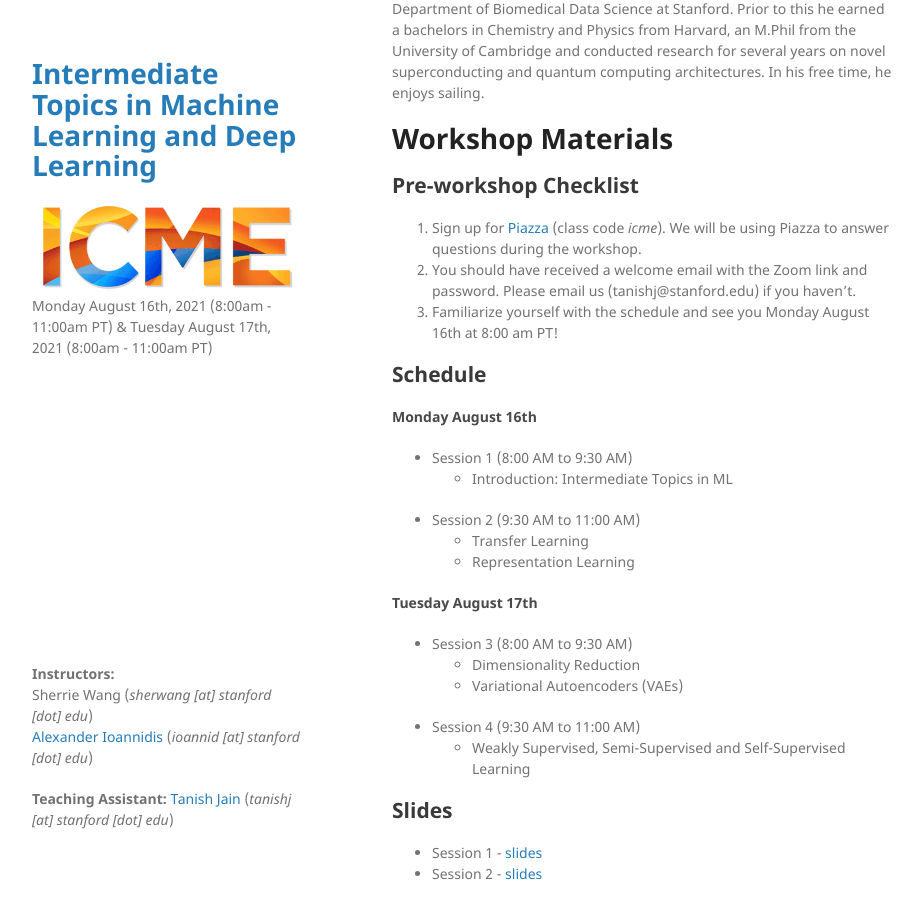
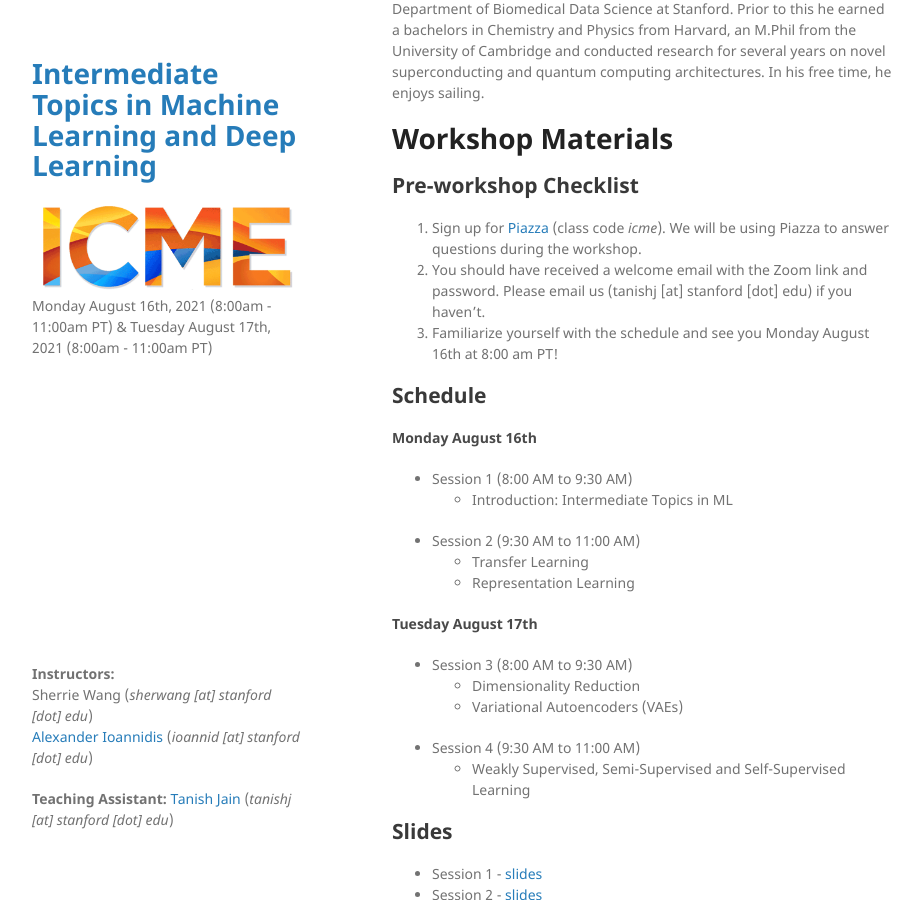
Before and after one commit to icme-workshops/intermediate-ml, a Jekyll site: the page built from index.md, in a window 1280 px wide and 900 px high, scrolled down 1048 px. Shown: the whole window, without its empty margins (178-1100 px from the left). Built offline with Jekyll 4.4.1, drawn with Linux system fonts in a browser that asks for light colours; our own code applies the rules of GitHub Pages for plain Markdown files.

Commit message:
Update index.md

```diff
--- a/index.md
+++ b/index.md
@@ -22,8 +22,8 @@ Alexander Ioannidis earned his Ph.D. in Computational and Mathematical Engineeri
 
 ## Pre-workshop Checklist
 
-1. Sign up for [Piazza](http://piazza.com/icme/summer2021/icme) (class code *icme*). We will be using Piazza to answer questions during the workshop.
-2. You should have received a welcome email with the Zoom link and password.  Please email us (tanishj@stanford.edu) if you haven't.
+1. Sign up for [Piazza](http://piazza.com/icme/summer2021/icme12) (class code *icme*). We will be using Piazza to answer questions during the workshop.
+2. You should have received a welcome email with the Zoom link and password.  Please email us (tanishj [at] stanford [dot] edu) if you haven't.
 3. Familiarize yourself with the schedule and see you Monday August 16th at 8:00 am PT!
 
 ## Schedule
```
